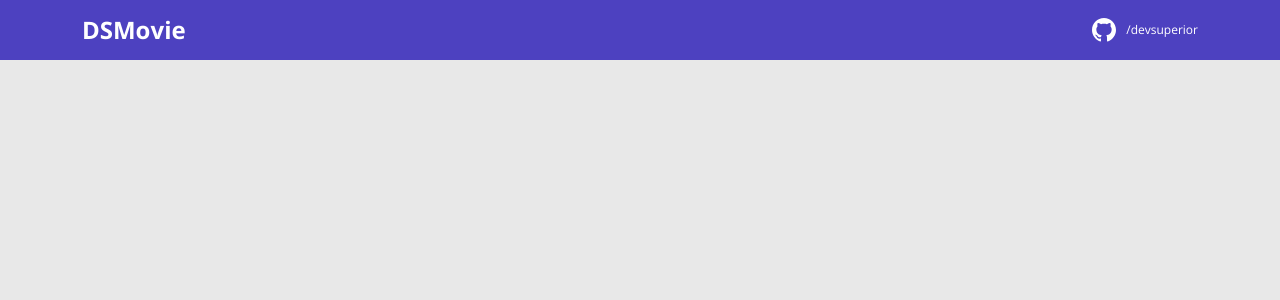
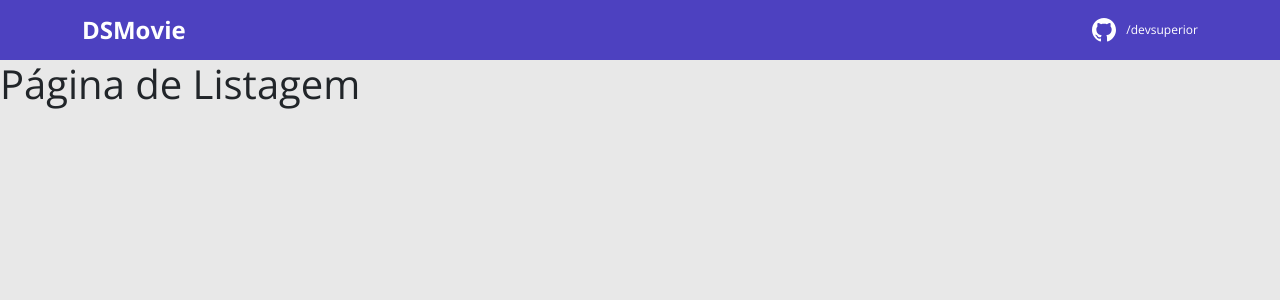
Before and after one commit to Eduardo-Rivas/dsmovie, a React (Create React App) app in the folder frontend/: page / in a window 1280 px wide. Shown: the top 300 px of the page. Built offline with nearby package versions, Linux system fonts and the light colour scheme.

Commit message:
Creación de Rutas

```diff
--- a/frontend/package.json
+++ b/frontend/package.json
@@ -10,9 +10,11 @@
     "@types/node": "^16.7.13",
     "@types/react": "^18.0.0",
     "@types/react-dom": "^18.0.0",
+    "@types/react-router-dom": "5.3.2",
     "bootstrap": "5.1.3",
     "react": "^18.1.0",
     "react-dom": "^18.1.0",
+    "react-router-dom": "6.2.1",
     "react-scripts": "5.0.1",
     "typescript": "^4.4.2",
     "web-vitals": "^2.1.0"
--- a/frontend/src/App.tsx
+++ b/frontend/src/App.tsx
@@ -1,9 +1,26 @@
-import Navbar from "./components/Navbar";
+//--Achivo de Rutas--//
+//--Componenetes React para Activar las Rutas--//
+import {
+  BrowserRouter,
+  Routes,
+  Route
+} from "react-router-dom";
 
+import Listing from 'pages/Listing';
+import Form from 'pages/Form';
+import Navbar from "components/Navbar";
 function App() {
   return (
-    <Navbar />
-   );
+    <BrowserRouter>
+      <Navbar />
+      <Routes>
+        <Route path="/" element={<Listing />} />
+        <Route path="/form">
+          <Route path=":movieId" element={<Form />} />
+        </Route>
+      </Routes>
+    </BrowserRouter>
+  );
 }
 
 export default App;
--- a/frontend/src/index.tsx
+++ b/frontend/src/index.tsx
@@ -1,3 +1,4 @@
+//--Archivo que Carga la Aplicación--//
 import React from 'react';
 import ReactDOM from 'react-dom/client';
 import 'bootstrap/dist/css/bootstrap.css';
--- /dev/null
+++ b/frontend/src/pages/Form/index.tsx
@@ -0,0 +1,7 @@
+function Form()
+{
+  return(
+    <h1>Página de Formularios</h1>
+  );
+}
+export default Form;
--- /dev/null
+++ b/frontend/src/pages/Listing/index.tsx
@@ -0,0 +1,7 @@
+function Listing()
+{
+  return(
+    <h1>Página de Listagem</h1>
+  );
+}
+export default Listing;
```
Also changed, not shown: 1 other file (tests, documents, lock files or other folders).
